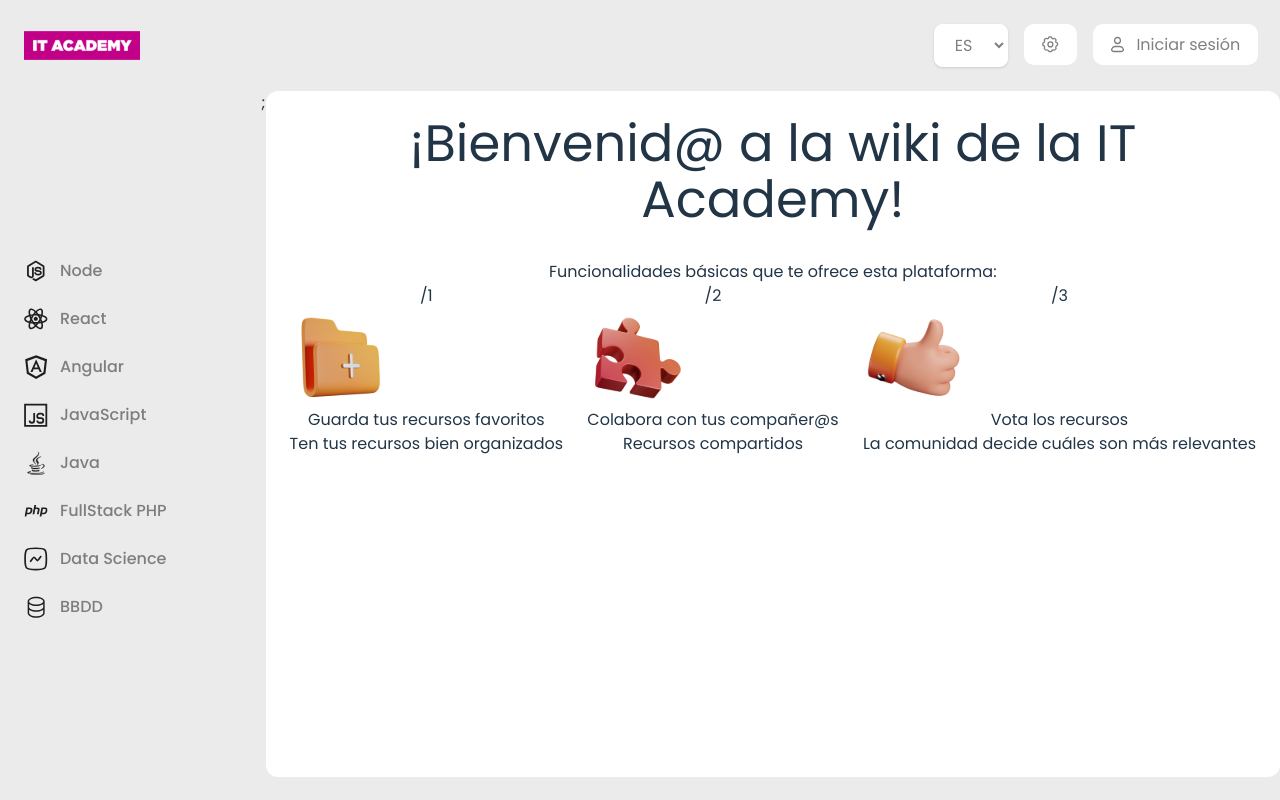
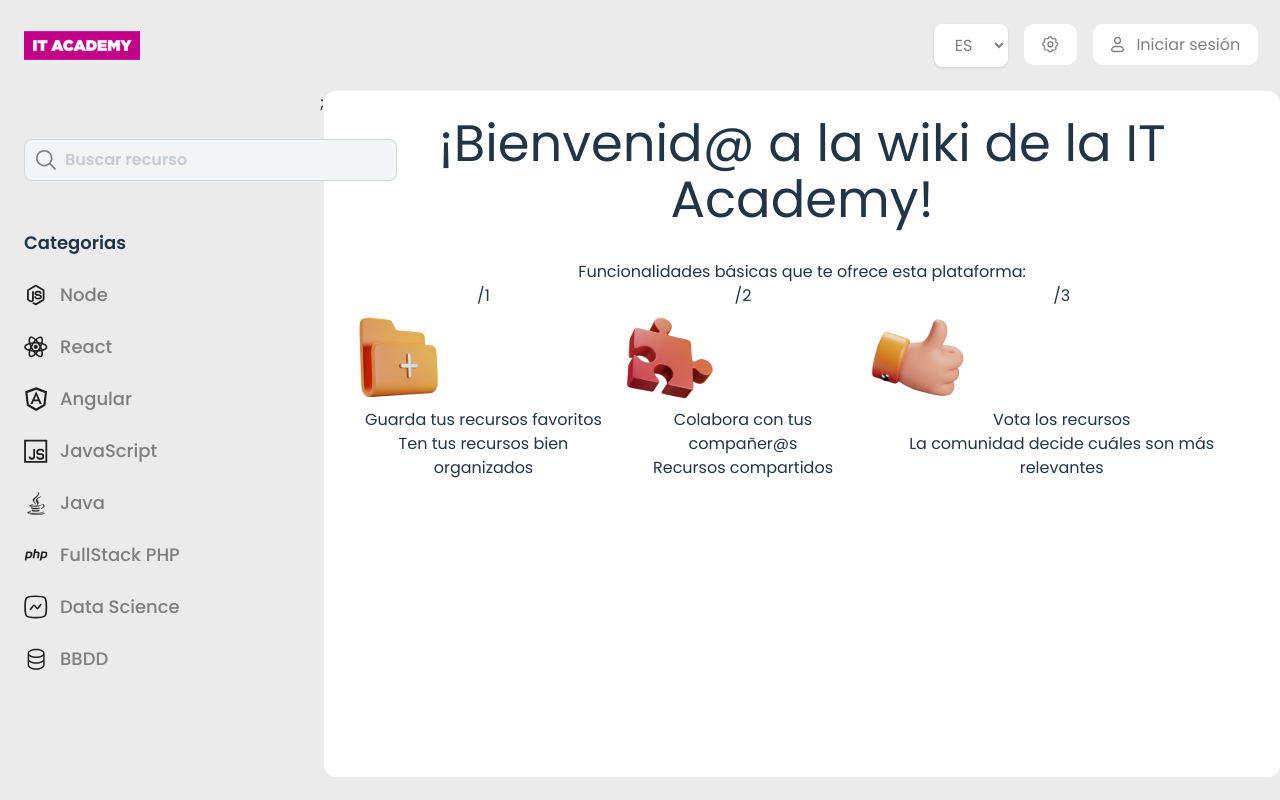
Before and after one commit to codingjordi/ita-wiki-frontend, a React (Vite) app: page / in a window 1280 px wide. Built offline with nearby package versions, Linux system fonts and the light colour scheme; no server answers.

Commit message:
search changed button position and some markup of categories

```diff
--- a/src/App.tsx
+++ b/src/App.tsx
@@ -5,7 +5,7 @@ import CreateResourcePage from "./pages/CreateResourcePage";
 import HeaderComponent from "./components/Layout/HeaderComponent";
 import AsideComponent from "./components/Layout/AsideComponent";
 import ResourcesPage from "./pages/ResourcesPage";
-import { asideContent } from "./components/Layout/asideContent";
+import { asideContent } from "./components/Layout/header/aside/asideContent";
 
 const App: FC = () => {
   return (
--- a/src/components/Layout/AsideComponent.tsx
+++ b/src/components/Layout/AsideComponent.tsx
@@ -1,5 +1,7 @@
-import { Link, useLocation } from "react-router";
+import { Link, useLocation, useNavigate, useSearchParams } from "react-router";
 import classNames from "classnames";
+import SearchComponent from "./header/SearchComponent";
+import { useState } from "react";
 
 type AsideItem = {
   icon: string;
@@ -13,9 +15,27 @@ type AsideComponentProps = {
 const AsideComponent: React.FC<AsideComponentProps> = ({ asideContent }) => {
   const location = useLocation();
   const currentPath = location.pathname;
+  const [searchParams] = useSearchParams();
+  const navigate = useNavigate();
+  const [resource] = useState("");
+  const isSearchDisabled = location.pathname === "/";
+
+  const handleSearch = (query: string) => {
+    const params = new URLSearchParams(searchParams);
+    params.set("search", query);
+    navigate(`?${params.toString()}`);
+  };
 
   return (
-    <aside className="flex p-6 items-center justify-center lg:block lg:w-80 lg:h-screen lg:max-h-[calc(100vh-90px)] lg:mt-36">
+    <aside className="flex p-6 items-center justify-center lg:block lg:w-80 lg:h-screen lg:max-h-[calc(100vh-90px)]">
+      <div className="space-y-6 py-6">
+        <SearchComponent
+          onSearch={handleSearch}
+          disabled={isSearchDisabled}
+          resetTrigger={resource}
+        />
+      </div>
+      <p className="space-y-6 py-6 font-bold text-lg">Categorias</p>
       <ul className="space-y-6">
         {asideContent.map((item, index) => {
           const path = `/resources/${item.label}`;
@@ -23,7 +43,7 @@ const AsideComponent: React.FC<AsideComponentProps> = ({ asideContent }) => {
             currentPath === `/resources/${encodeURIComponent(item.label)}`;
 
           return (
-            <li key={index} className="flex items-center space-x-3">
+            <li key={index} className="flex items-center space-x-3 text-lg">
               <img src={item.icon} alt={item.label} className="w-6 h-6" />
               <Link
                 to={path}
```
Also changed, not shown: src/components/Layout/header/aside/asideContent.ts (renamed from src/components/Layout/asideContent.ts).
